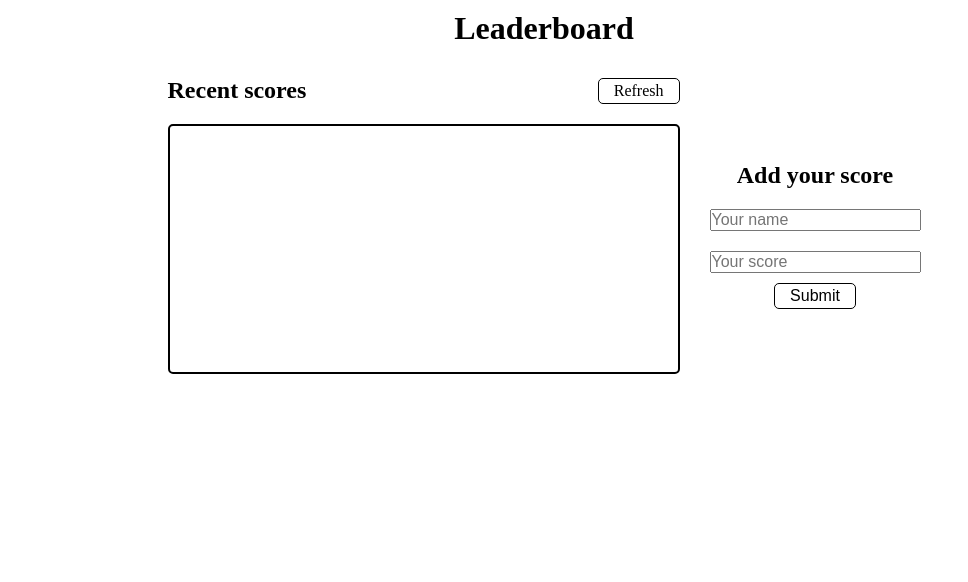
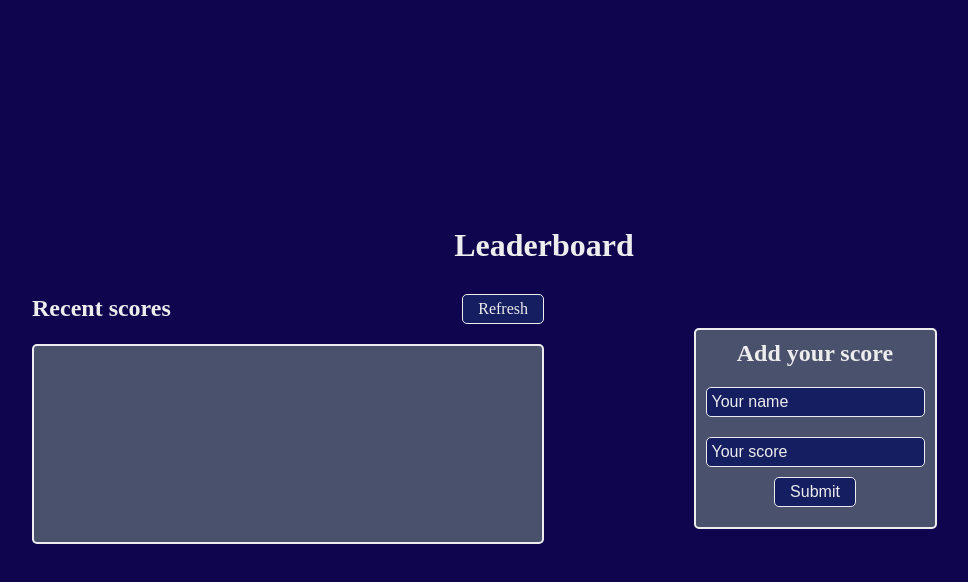
Before and after one commit to anagudelogu/leaderboard-api, a website built with webpack: page src/index.html in a window 1280 px wide. Shown: the whole page, without its empty margins (96-1064 px from the left). Built offline with nearby package versions, Linux system fonts and the light colour scheme; no server answers.

Commit message:
Improve styling

```diff
--- a/src/index.js
+++ b/src/index.js
@@ -21,6 +21,7 @@ refreshBtn.addEventListener('click', async () => {
   try {
     LIST.innerHTML = '';
     const displayScores = await UserInterface.displayScores();
+    UserInterface.addIconToFirstScore();
     return displayScores;
   } catch (error) {
     throw new Error(error);
--- a/src/styles.css
+++ b/src/styles.css
@@ -1,3 +1,11 @@
+:root{
+  --dark-bg-color: hsl(249, 90%, 16%);
+  --semi-dark-bg-color: hsl(232, 66%, 23%);
+  --light-bg-color: hsl(235, 10%, 52%);
+  --darker-gray: hsl(229, 19%, 36%);
+  --text-color: hsl(0, 0%, 93%);
+}
+
 html {
   box-sizing: border-box;
 }
@@ -9,6 +17,12 @@ html {
   padding: 0;
   margin: 0;
   font-size: 1rem;
+}
+
+body{
+  height: 100vh;
+  overflow-y: hidden;
+  background-color: var(--dark-bg-color);
 }
 
 a,
@@ -24,6 +38,7 @@ ul {
 }
 
 h1 {
+  color: var(--text-color);
   font-size: 2rem;
   padding: 10px;
   text-align: center;
@@ -34,7 +49,10 @@ main {
   margin: 20px auto;
 }
 
+
+
 .leaderboard__header {
+  color: var(--text-color);
   display: flex;
   justify-content: space-between;
   align-items: center;
@@ -46,31 +64,66 @@ main {
 }
 
 .leaderboard__header--btn {
-  border: 1px solid black;
+  color: var(--text-color);
+  border: 1px solid var(--text-color);
+  background-color: var(--semi-dark-bg-color);
+  background-color: var();
   border-radius: 5px;
-  padding: 3px 15px;
+  padding: 5px 15px;
   font-size: 1rem;
   transition: all 0.3s ease;
 }
 
 .leaderboard__header--btn:hover {
-  background-color: lightgray;
+  background-color: var(--text-color);
   transform: scale(1.1);
+  color: var(--dark-bg-color);
 }
 
 .leaderboard__board {
-  border: 2px solid black;
+  background-color: var(--darker-gray);
+  border: 2px solid var(--text-color);
   border-radius: 5px;
-  min-height: 250px;
+  box-shadow: 10px 10px 1000000 var(--text-color);
+  min-height: 200px;
+  max-height: 230px;
+  overflow-y: auto;
   margin-bottom: 20px;
 }
 
 .leaderboard__board--listItem {
-  padding: 5px;
+  font-weight: bold;
+  color: var(--text-color);
+  display: flex;
+  justify-content: space-between;
+  padding: 5px 15px;
 }
 
-.leaderboard__board--list :nth-child(even) {
-  background-color: lightgray;
+.leaderboard__board--listItem p {
+  width: 60%;
+  text-align: center;
+}
+
+.leaderboard__board--listItem:nth-child(even) {
+  background-color: var(--semi-dark-bg-color);
+}
+
+.leaderboard__board--listItem:nth-child(1) p{
+  margin-left: 10px;
+  display: flex;
+  align-items: center;
+  justify-content: center;
+  font-size: 1.5rem;
+  font-weight: bold;
+}
+
+.new{
+  max-width: 350px;
+  margin-inline: auto;
+  background-color: var(--darker-gray);
+  border: 2px solid var(--text-color);
+  border-radius: 5px;
+  color: var(--text-color);
 }
 
 .new__title {
@@ -87,26 +140,47 @@ main {
 }
 
 .new__form--input {
+  padding: 5px;
+  border-radius: 5px;
+  color: var(--text-color);
+  border: 1px solid var(--text-color);
   margin: 10px 0;
+  background-color: var(--semi-dark-bg-color);
+}
+
+.new__form--input::placeholder{
+  color: var(--text-color);
 }
 
 .new__form--btn {
-  background-color: inherit;
+  margin-inline: auto;
   display: block;
-  margin-inline: auto;
-  border: 1px solid black;
+  color: var(--text-color);
+  border: 1px solid var(--text-color);
+  background-color: var(--semi-dark-bg-color);
+  background-color: var();
   border-radius: 5px;
-  padding: 3px 15px;
+  padding: 5px 15px;
   font-size: 1rem;
   transition: all 0.3s ease;
+  margin-bottom: 10px;
+  cursor: pointer;
 }
 
 .new__form--btn:hover {
-  background-color: lightgray;
+  background-color: var(--text-color);
   transform: scale(1.1);
+  color: var(--dark-bg-color);
 }
 
 @media (min-width: 768px) {
+  body{
+    display: flex;
+    flex-direction: column;
+    justify-content: center;
+    align-items: center;
+  }
+
   main {
     max-width: 1080px;
     display: flex;
@@ -118,4 +192,12 @@ main {
   .leaderboard {
     width: 50%;
   }
+
+  .leaderboard__board{
+    max-height:500px;
+  }
+
+  .new{
+    padding: 10px;
+  }
 }
```
